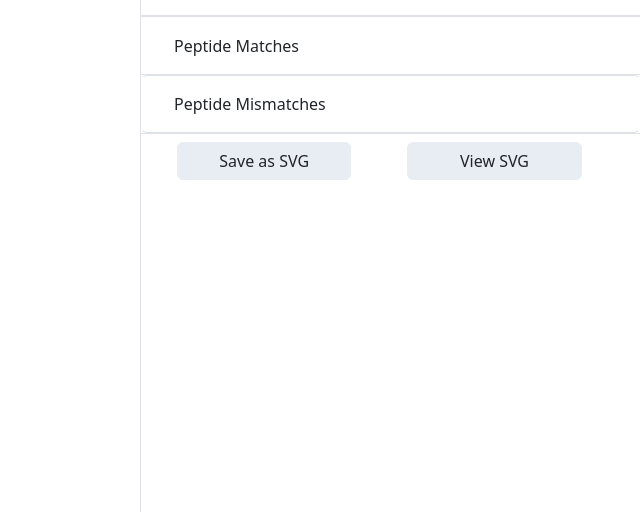
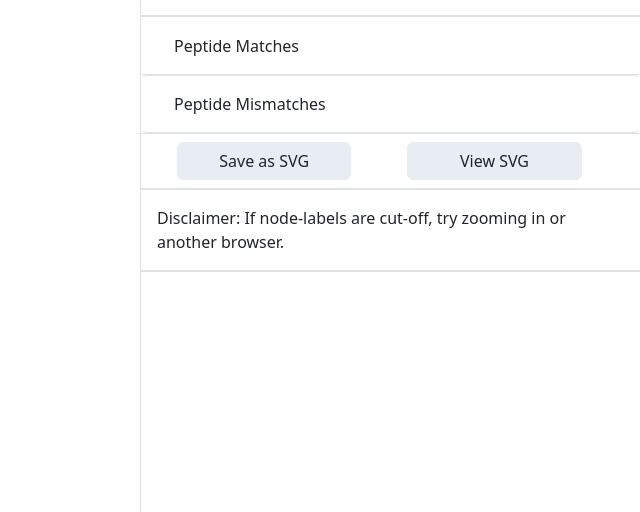
Before and after one commit to cschlaffner/PROTzilla2, a Django app: template ui/runs/templates/runs/protein_graph.html in a window 1280 px wide. Shown: the part 98-610 px from the top of the page, without its empty margins (640-1280 px from the left). Run offline with Django 4.2, Linux system fonts and the light colour scheme; the template is opened without the code that fills it, so the values that code supplies are empty; some libraries are stand-ins or nearby versions.

Commit message:
add disclaimer for (rarely) cut-off node labels

```diff
--- a/ui/runs/templates/runs/protein_graph.html
+++ b/ui/runs/templates/runs/protein_graph.html
@@ -228,7 +228,7 @@
                     </div>
                 </div>
             </div>
-            <div id="save-svg-button" class="border-top">
+            <div id="save-svg-button" class="border-top border-bottom">
                 <div class="row">
                     <button class="btn btn-grey col-4 my-2 mx-5"
                             onclick="saveAsSvg()">Save as SVG
@@ -238,6 +238,11 @@
                     </button>
                 </div>
             </div>
+            <div class="border-top border-bottom">
+                <div class="card-header d-flex p-3 align-items-center bg-white border-bottom">
+                    Disclaimer: If node-labels are cut-off, try zooming in or another browser.
+                </div>
+            </div>
         </div>
     </div>
 {% endblock %}
```
